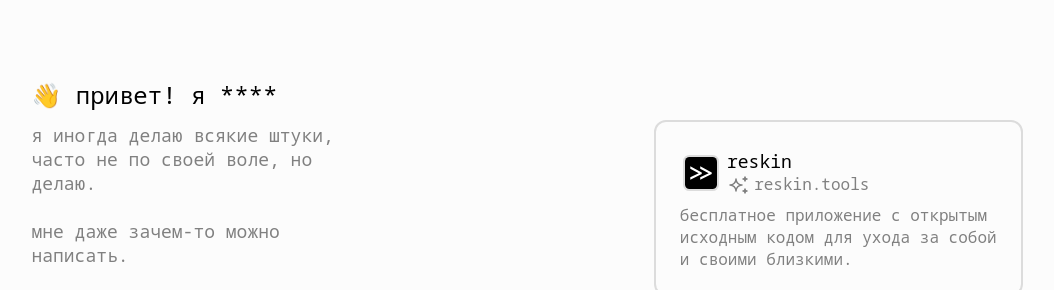
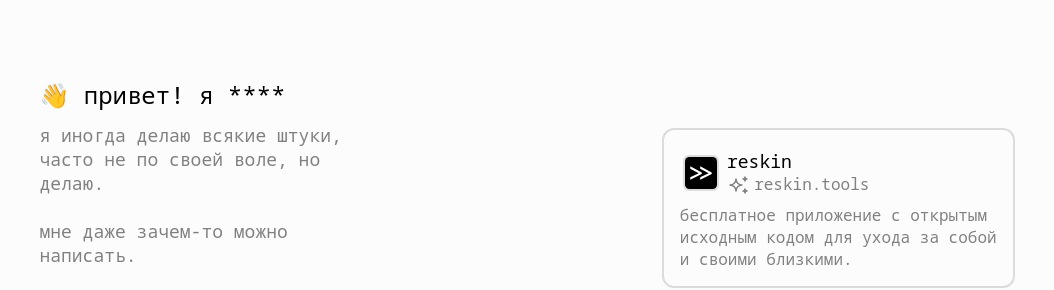
Before and after one commit to Rainotoberu/Rainotoberu.github.io, a plain HTML site: page index.html in a window 1280 px wide. Shown: the part 192-482 px from the top of the page, without its empty margins (113-1167 px from the left). Drawn offline with Linux system fonts and the light colour scheme.

Commit message:
Update style.css

```diff
--- a/style.css
+++ b/style.css
@@ -19,6 +19,7 @@ body{
     align-items: center;
     font-family: "Noto Sans Mono", monospace;
     white-space: nowrap;
+    user-select: none;
 }
 
 .button:hover{
@@ -42,6 +43,7 @@ body{
     font-size: x-large;
     color: black;
 }
+
 .bottom-text{
     font-size: large;
     color:gray;
@@ -52,7 +54,7 @@ body{
     border: solid 0.15em;
     border-radius: 0.75em;
     border-color:gainsboro;
-    padding: 1.5em;
+    padding: 1em;
 }
 
 .bottom-app{
```
